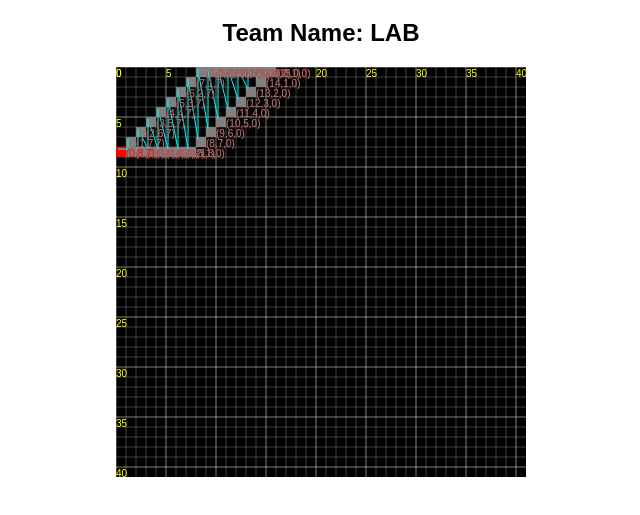
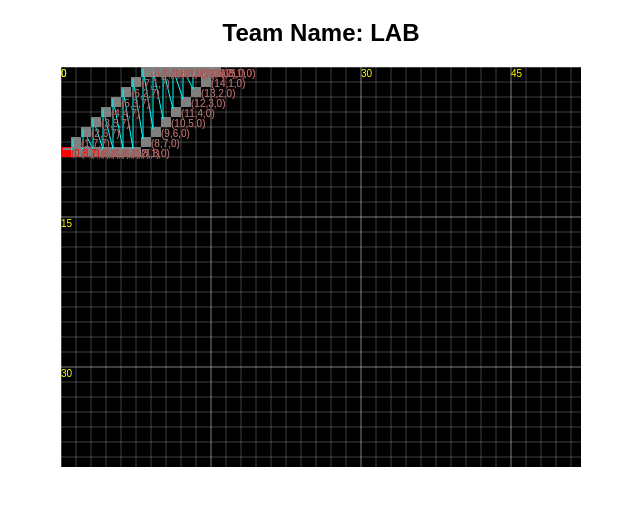
Before and after one commit to thelissbliss/Cavern-Algorithm, a plain HTML site: page html doc/index.html in a window 1280 px wide. Shown: the part 61-576 px from the top of the page, without its empty margins (319-959 px from the left). Drawn offline with Linux system fonts and the light colour scheme.

Commit message:
Update index.html

```diff
--- a/html doc/index.html
+++ b/html doc/index.html
@@ -5,7 +5,7 @@
 <body><h1>Asgwilanga Caverns</h1>
 <h2>Team Name: LAB</h2>
 
-<canvas id="grid" width="410" height="410"></canvas>
+<canvas id="grid" width="520" height="400"></canvas>
 
 </body>
 <script src="../Source/dothis.js"></script>
@@ -30,7 +30,7 @@
 	//assign color value as red
 
 	// Draw a grid
-	draw_grid(context, 10, 50, 'white', 'yellow' );
+	draw_grid(context, 15, 50, 'white', 'yellow' );
 	//Test: Plots Position with
 	fillSquare(context,xaxis, yaxis, zaxis);
 
```
